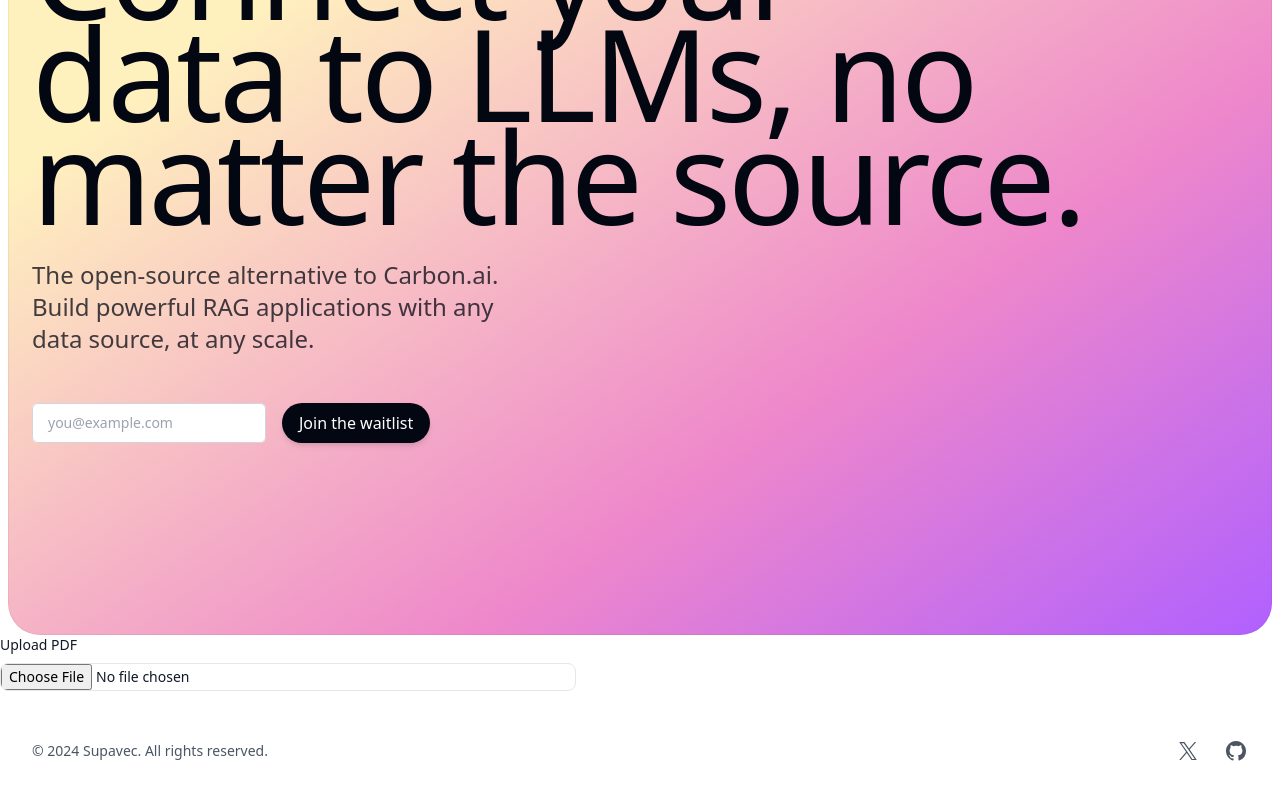
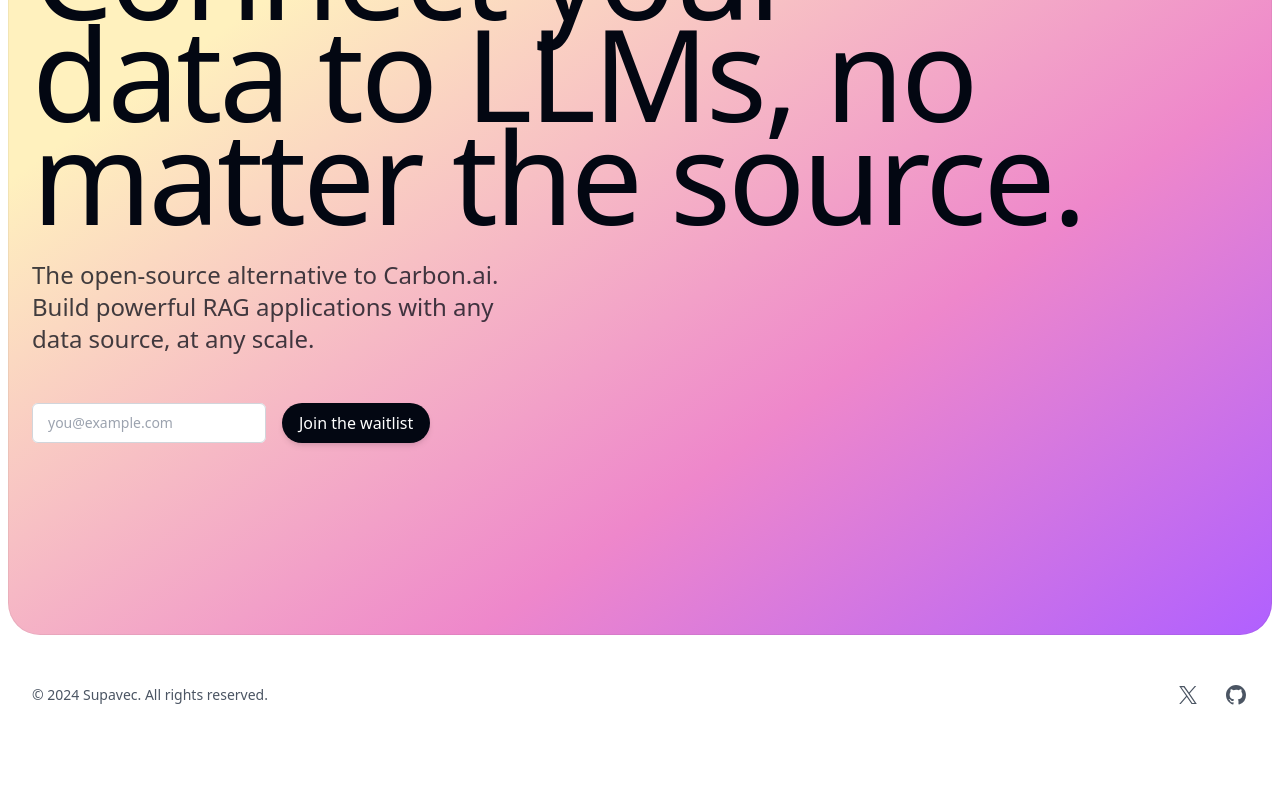
Before and after one commit to typepulse/pulse-vector, a Next.js app in the folder apps/web/: page / in a window 1280 px wide. Shown: the part 350-1150 px from the top of the page. After the commit the page ends 1105 px from the top, so only its background shows below. Built offline with nearby package versions, Linux system fonts and the light colour scheme; no server answers; a web font is replaced by a local one.

Commit message:
Remove PdfUpload component from page.tsx

```diff
--- a/apps/web/src/app/page.tsx
+++ b/apps/web/src/app/page.tsx
@@ -4,7 +4,7 @@
 import type { Metadata } from "next";
 import JointlistForm from "./_components/jointlist-form";
 import { Footer } from "./_components/footer";
-import { PdfUpload } from "@/components/pdf-upload";
+// import { PdfUpload } from "@/components/pdf-upload";
 
 export const metadata: Metadata = {
   description:
@@ -39,7 +39,7 @@
   return (
     <div className="overflow-hidden">
       <Hero />
-      <PdfUpload />
+      {/* <PdfUpload /> */}
       <Footer />
     </div>
   );
```
